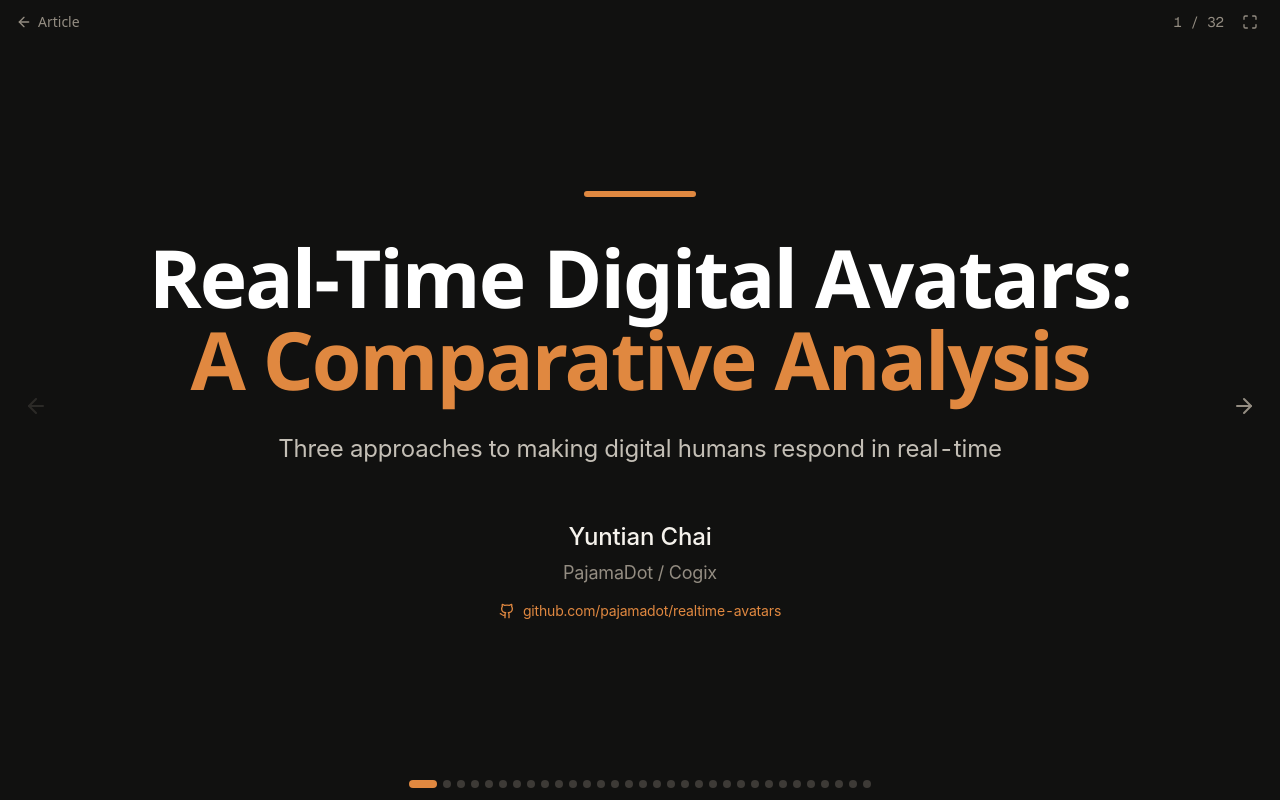
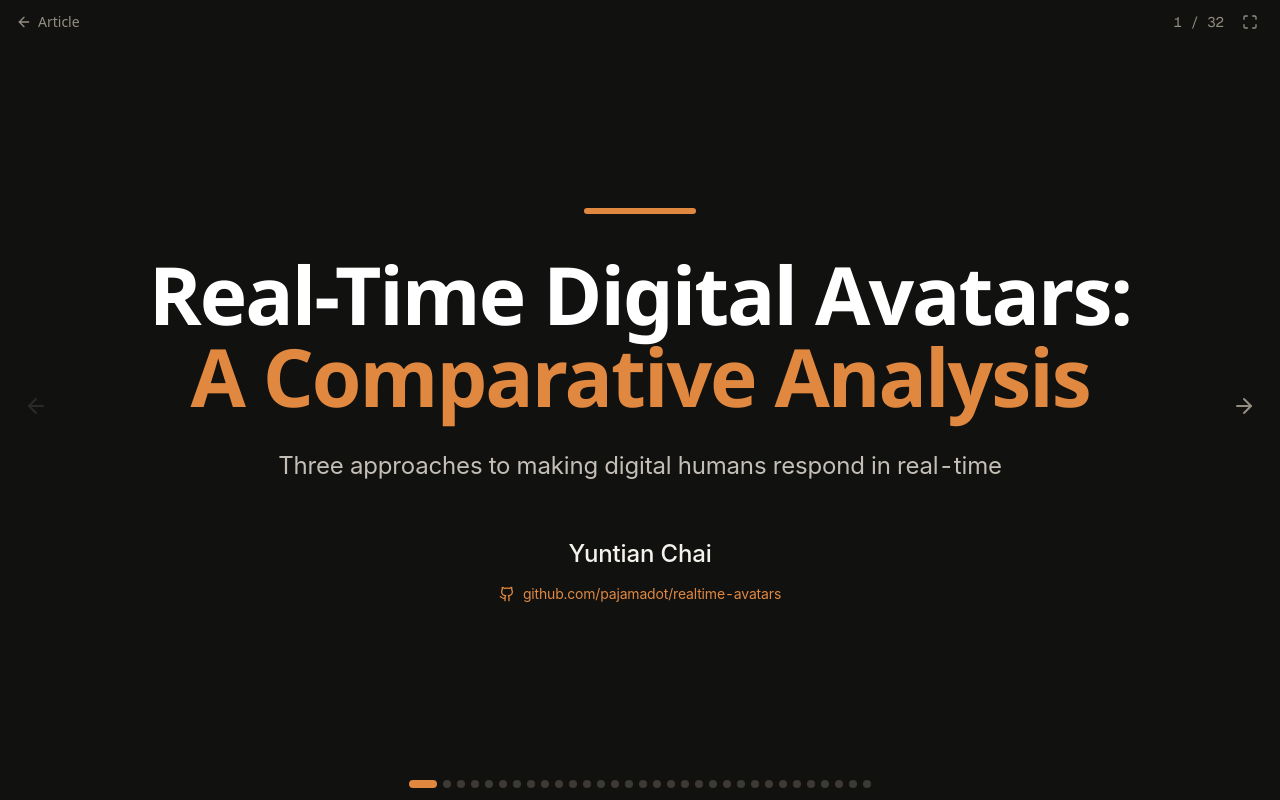
Before and after one commit to pajamadot/realtime-avatars, a Next.js app in the folder web/: page / in a window 1280 px wide. Built offline with nearby package versions, Linux system fonts and the light colour scheme.

Commit message:
Refine README with live URLs and remove org line from title slide

```diff
--- a/web/app/slides/SlidesDeck.tsx
+++ b/web/app/slides/SlidesDeck.tsx
@@ -213,7 +213,6 @@ function SlideTitle() {
       </p>
       <div className="flex flex-col items-center gap-1.5 text-[#948d82]">
         <span className="text-2xl font-medium text-[#f5f2ec]">Yuntian Chai</span>
-        <span className="text-lg">PajamaDot / Cogix</span>
         <a
           href={PROJECT_REPO_URL}
           target="_blank"
```
Also changed, not shown: 1 other file (tests, documents, lock files or other folders).
